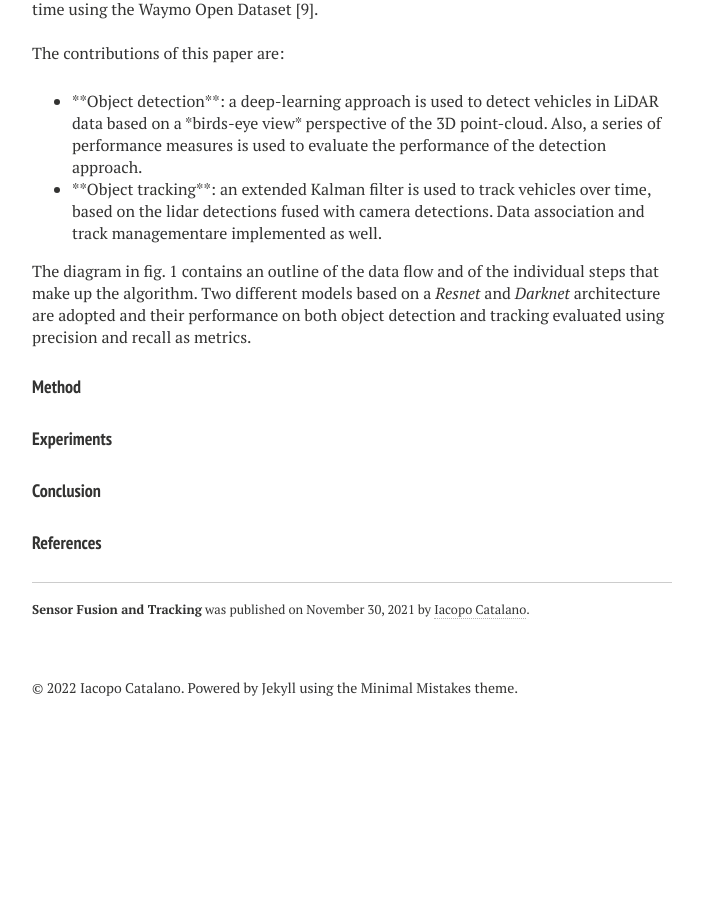
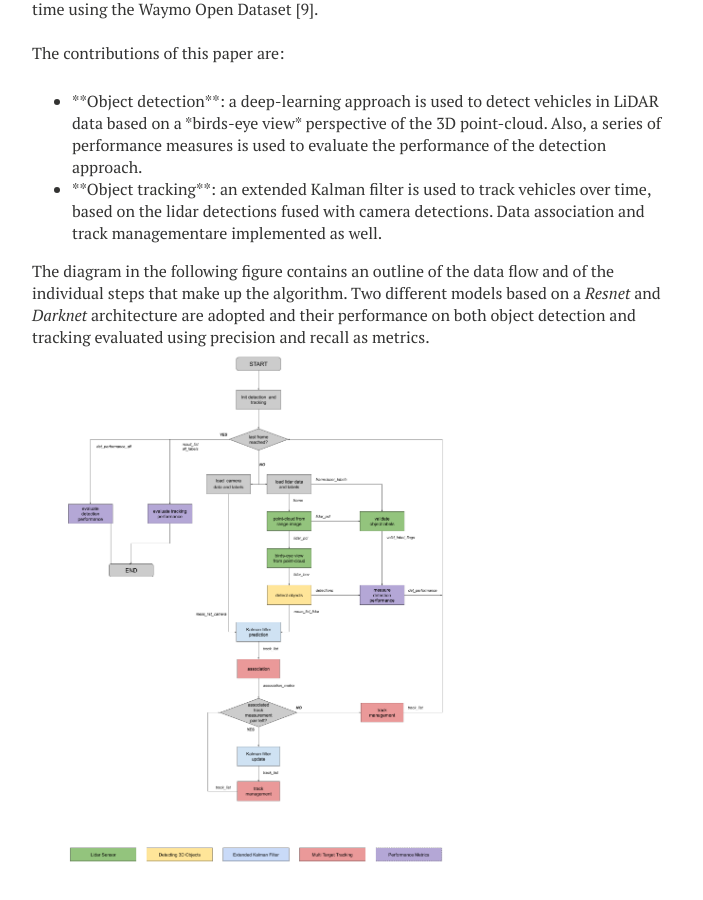
Before and after one commit to IacopomC/iacopomc.github.io, a Jekyll site: the page built from _posts/2021-11-30-sensor-fusion-and-tracking.md, in a window 1280 px wide and 900 px high, scrolled down 1037 px. Shown: the whole window, without its empty margins (288-991 px from the left). Built offline with Jekyll 4.4.1, drawn with Linux system fonts in a browser that asks for light colours; nearby versions of some CDN libraries; our own code applies the rules of GitHub Pages for plain Markdown files; before the commit the page ends 1783 px from its top, so only the background shows below that.

Commit message:
add image project layout to intro

```diff
--- a/_posts/2021-11-30-sensor-fusion-and-tracking.md
+++ b/_posts/2021-11-30-sensor-fusion-and-tracking.md
@@ -49,8 +49,9 @@ The contributions of this paper are:
   <li>**Object tracking**: an extended Kalman filter is used to track vehicles over time, based on the lidar detections fused with camera detections. Data association and track managementare implemented as well.</li>
 </ul>
 
-The diagram in fig. 1 contains an outline of the data flow and
-of the individual steps that make up the algorithm. Two different models based on a *Resnet* and *Darknet* architecture are adopted and their performance on both object detection and tracking evaluated using precision and recall as metrics.
+The diagram in the following figure contains an outline of the data flow and of the individual steps that make up the algorithm. Two different models based on a *Resnet* and *Darknet* architecture are adopted and their performance on both object detection and tracking evaluated using precision and recall as metrics.
+
+<img src="{{ site.url }}/assets/images/sensor-fusion-tracking-post/project-layout.png" width="70%">
 
 #### Method
 
```
